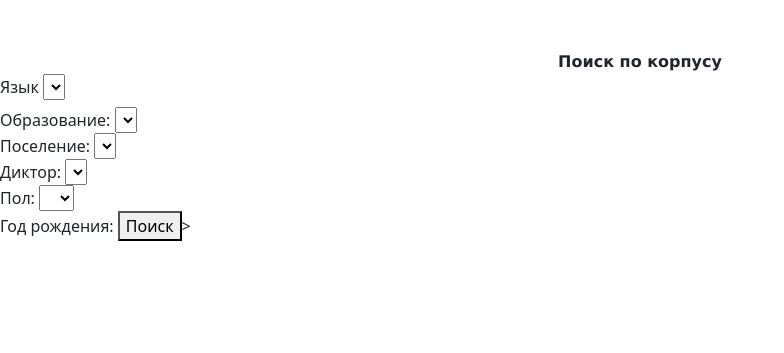
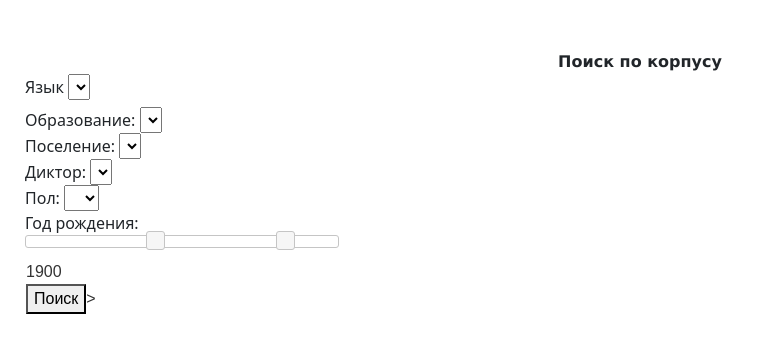
Before and after one commit to swefnmoll/curswork, a Flask app: template templates/corpora.html in a window 1280 px wide. Shown: the part 96-449 px from the top of the page, without its empty margins (0-784 px from the left). Run offline with Flask 3, Linux system fonts and the light colour scheme; the template is opened without the code that fills it, so the values that code supplies are empty; some libraries are stand-ins or nearby versions.

Commit message:
Сайт Bootstrap ползунок

```diff
--- a/static/styles.css
+++ b/static/styles.css
@@ -31,3 +31,9 @@ text-align: center;
 button:hover ~ .annimage {
   height: 100px;
 }
+.form {
+margin-left: 25px;
+}
+.dobslider {
+width: 25%;
+}
--- a/templates/corpora.html
+++ b/templates/corpora.html
@@ -37,8 +37,27 @@
         <option>ж</option>
     </select><br>
     Год рождения:
-
+    <div id="dobslider" class="dobslider"</div>
+    <input type="hidden" name="dob" id="dob" /><br>
+    <span id="result"></span><br>
     <button type="submit">Поиск</button>>
 </div>
+<script type="text/javascript">
+    $("#dobslider").slider({
+        animate: "slow",
+        range: "true",
+        min: 1900,
+        max: 2020,
+        values: [ 1950,2000 ],
+        slide : function(event, ui) {
+            $("#result").text( "от " + ui.values[ 0 ] + " до " + ui.values[ 1 ] );
+            $("#result").text(ui.values);
+            $("#dob").val(ui.values);
+        }
+    });
+    $( "#result" ).text("от " + $("#dobslider").slider("values", 0) + " до " + $("#dobslider").slider("values", 1));
+    $("#result").text($("#dobslider").slider("value"));
+    $("#dob").val($("#dobslider").slider("value"));
+</script>
 </body>
 </html>
--- a/templates/top.html
+++ b/templates/top.html
@@ -6,6 +6,9 @@
     <link rel="stylesheet" type="text/css" href="static/styles.css">
     <link rel="stylesheet" href="https://cdn.jsdelivr.net/npm/bootstrap@5.1.3/dist/css/bootstrap.min.css">
     <script src="https://cdn.jsdelivr.net/npm/bootstrap@5.3.3/dist/js/bootstrap.bundle.min.js"></script>
+    <link rel="stylesheet" href="//code.jquery.com/ui/1.12.1/themes/base/jquery-ui.css">
+    <script src="https://cdnjs.cloudflare.com/ajax/libs/jquery/3.3.1/jquery.min.js"></script>
+    <script src="https://code.jquery.com/ui/1.12.1/jquery-ui.js"></script>
 </head>
 <body>
 {% block navbar %}
```
